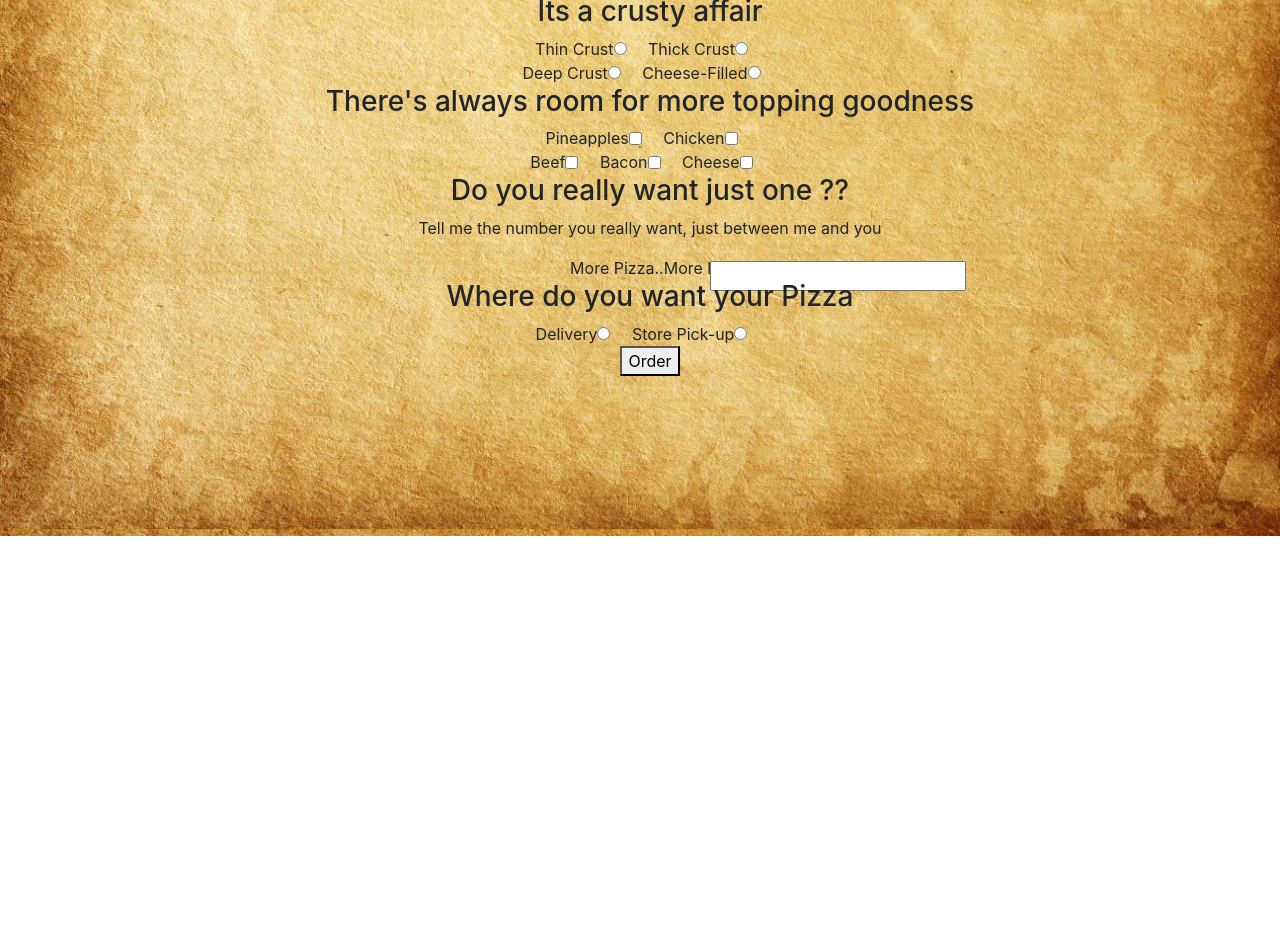
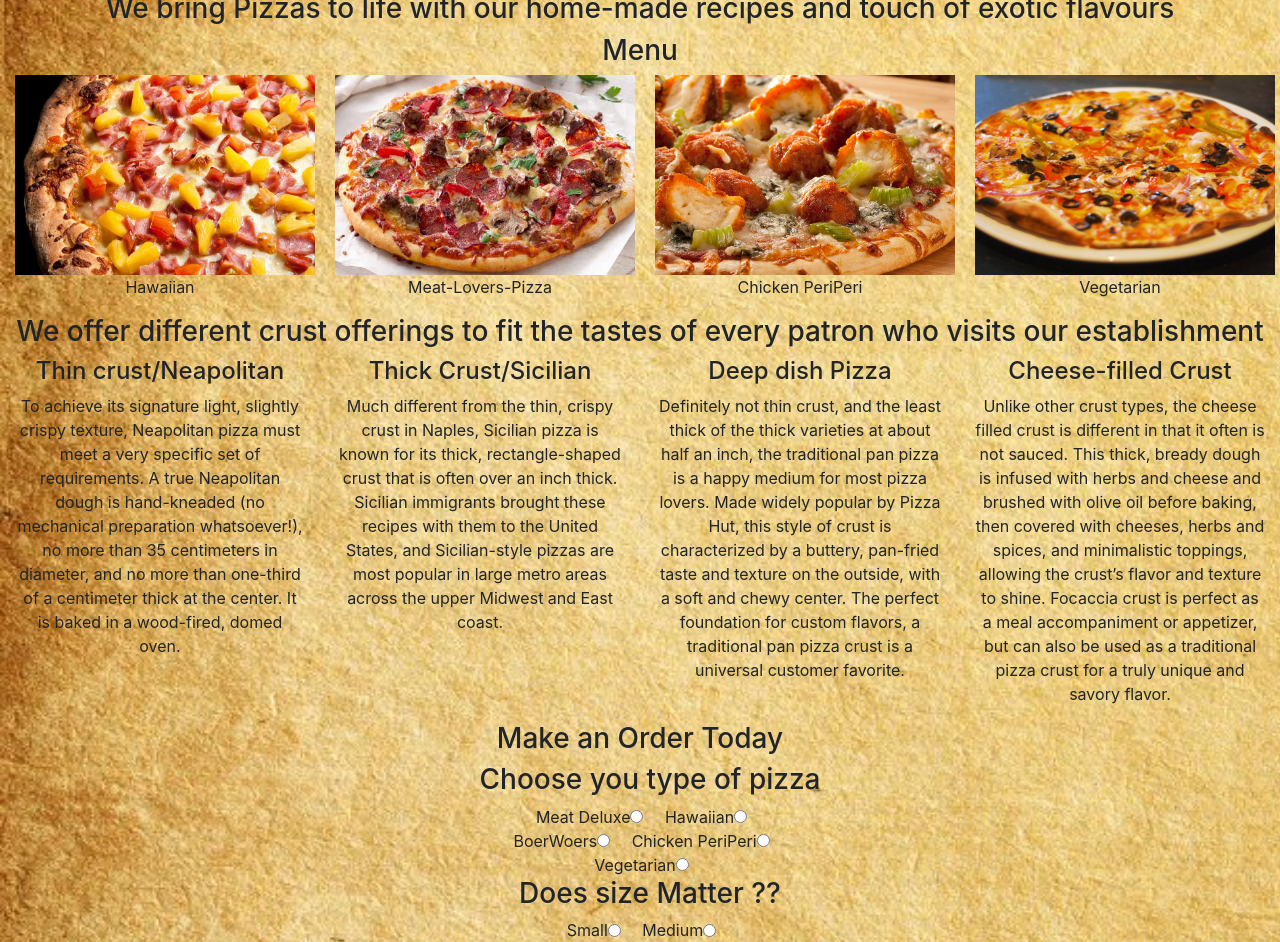
Before and after one commit to martyminion/Luigi-s, a plain HTML site: page index.html in a window 1280 px wide. Shown: the part 264-1206 px from the top of the page. Before the commit the page ends 800 px from the top, so only its background shows below. Drawn offline with Linux system fonts and the light colour scheme.

Commit message:
adds menu section and pizza crust section

```diff
--- a/css/styles.css
+++ b/css/styles.css
@@ -5,9 +5,16 @@
 body{
   background-image: url('../images/background2.jpg');
   background-size: cover;
-  text-align: center;
+  }
+.crustInfo img{
+  display: none;
 }
-
-.title{
-  background-image: url('../images/backgnd.png');
+.hide{
+  display: none;
 }
+#numberLabel{
+  margin-right: 50px;
+}
+.numberDiv{
+  padding-bottom: 50px;
+}
--- a/index.html
+++ b/index.html
@@ -7,11 +7,81 @@
     <script src = "js/scripts.js"></script>
     <title>Luigi's</title>
   </head>
-  <body class="container">
+  <body class="container-fluid text-center">
+
     <div class="title">
+      <img src="images/backgnd.png" alt="pizza" width="200" height="200">
       <h1>LUIGI'S PIZZERIA</h1>
+      <h3>We bring Pizzas to life with our home-made recipes and touch of exotic flavours</h3>
     </div>
 
+    <div>
+      <h3>Menu</h3>
+      <div class="row">
+        <div class="col-md-3">
+          <img src="images/hawaiian.jpg" alt="Hawaiian" width="300" height="200">
+          <p>Hawaiian</p>
+        </div>
+        <div class="col-md-3">
+          <img src="images/Meat-Lovers-Pizza.jpg" alt="Meat-Deluxe" width="300" height="200">
+          <p>Meat-Lovers-Pizza</p>
+        </div>
+        <div class="col-md-3">
+          <img src="images/chicken.jpg" alt="chickenPeriPeri" width="300" height="200">
+          <p>Chicken PeriPeri</p>
+        </div>
+        <div class="col-md-3">
+          <img src="images/vegetarian.jpg" alt="Vegetarian" width="300" height="200">
+          <p>Vegetarian</p>
+        </div>
+      </div>
+    </div>
+    <div class="crustInfo">
+      <h3>We offer different crust offerings to fit the tastes of every patron who visits our establishment</h3>
+      <div class="row">
+        <div class="col-md-3" id="thinCrust">
+          <h4>Thin crust/Neapolitan</h4>
+          <p>To achieve its signature light, slightly crispy texture, Neapolitan pizza must meet a very specific set of requirements.
+             A true Neapolitan dough is hand-kneaded (no mechanical preparation whatsoever!), no more than 35 centimeters in diameter,
+             and no more than one-third of a centimeter thick at the center. It is baked in a wood-fired, domed oven.
+          </p>
+          <img id="thinCrustimg" src="images/thinCrust.jpeg" width="200" height="200">
+        </div>
+        <div class="col-md-3" id="thickCrust">
+          <h4>Thick Crust/Sicilian</h4>
+          <p>Much different from the thin, crispy crust in Naples, Sicilian pizza is known for its thick,
+            rectangle-shaped crust that is often over an inch thick. Sicilian immigrants brought these
+            recipes with them to the United States,
+             and Sicilian-style pizzas are most popular in large metro areas across the upper Midwest and East coast.</p>
+             <img src="images/thick.jpg" width="200" height="200">
+
+
+        </div>
+        <div class="col-md-3" id="deepCrust">
+          <h4>Deep dish Pizza</h4>
+          <p>Definitely not thin crust, and the least thick of the thick varieties at about half an inch,
+             the traditional pan pizza is a happy medium for most pizza lovers. Made widely popular by Pizza Hut,
+             this style of crust is characterized by a buttery, pan-fried taste and texture on the outside, with a soft and chewy center.
+            The perfect foundation for custom flavors, a traditional pan pizza crust is a universal customer favorite.</p>
+            <img src="images/deepcrust.png" width="200" height="200">
+
+        </div>
+        <div class="col-md-3" id="cheeseCrust">
+          <h4>Cheese-filled Crust</h4>
+          <p>Unlike other crust types, the cheese filled crust is different in that it often is not sauced. This thick,
+            bready dough is infused with herbs and cheese and brushed with olive oil before baking, then covered with cheeses,
+             herbs and spices, and minimalistic toppings, allowing the crust’s flavor and texture to shine. Focaccia
+             crust is perfect as a
+             meal accompaniment or appetizer, but can also be used as a traditional pizza crust for a truly unique and savory flavor.
+          </p>
+          <img src="images/cheeseFilled.png" width="200" height="200">
+        </div>
+      </div>
+    </div>
+
+    <div>
+      <h3>Make an Order Today</h3>
+    </div>
 
     <form>
       <div id="pizzaType" class="form-check">
@@ -102,25 +172,31 @@
         </div>
       </div>
 
-      <div class="form-check">
+      <div class="form-check numberDiv">
         <h3>Do you really want just one ??</h3>
         <blockquote>Tell me the number you really want, just between me and you</blockquote>
-        <label for="number" class="form-check-label">More Pizza..More life</label>
+        <label id="numberLabel" for="number" class="form-check-label">More Pizza..More life</label><br>
         <input class="form-check-input" name="number" type="number" min="1" id="number">
       </div>
 
-      <div class="form-check">
+      <!-- <div class="form-check">
         <h3>Where do you want your Pizza</h3>
-        <div class="form-check-inline" id="deliverSelect">
-          <label for="delivery" class="form-check-label">Delivery</label>
+         <div class="form-check-inline">
+          <label for="delivery" class="form-check-label" id="deliverSelect">Delivery</label>
           <input class="form-check-input" name="delivery" type="radio" value="deliver">
         </div>
         <div class="form-check-inline">
           <label for="pickUp" class="form-check-label">Store Pick-up</label>
           <input class="form-check-input" name="delivery" type="radio" value="storepickup">
         </div>
+      </div> -->
 
+      <div class="deliveryOption">
+        <p id="deliveryOptionP1">Deliver to your location</p>
+
+        <p id="deliveryOptionP2">Pick up from our Store</p>
       </div>
+
       <div id="deliverLocation">
         <div class="form-check">
           <label for="delivery" class="form-check-label">Please Enter a delivery location</label>
--- a/js/scripts.js
+++ b/js/scripts.js
@@ -90,6 +90,19 @@ function totalPrice(typeCost,crustCost,sizeCost,toppingsCost){
 
 $(document).ready(function ()
 {
+  $("#thinCrust").click(function(){
+    $("#thinCrust").children('img').toggle()
+  })
+  $("#thickCrust").click(function(){
+    $("#thickCrust").children('img').toggle()
+  })
+  $("#deepCrust").click(function(){
+    $("#deepCrust").children('img').toggle()
+  })
+  $("#cheeseCrust").click(function(){
+    $("#cheeseCrust").children('img').toggle()
+  })
+
   $("#sendIt").click(function(event){
     event.preventDefault();
     let toppingsS = [];
@@ -174,10 +187,10 @@ $(document).ready(function ()
     var number = parseInt($('input#number').val())
 
     //var deliveryStatus = $('input[name="delivery"]:checked').val();
+    $('#deliveryOptionp1').click(function(){
+      $("#deliverLocation").toggle()
+    })
 
-    $('#deliverSelect').click(function(){
-      $("#deliverLocation").toggle
-    })
     var deliverLocation = $('deliverLocale').val();
 
 
```
Also changed, not shown: images/Meat-Lovers-Pizza.jpg (added), images/boerwoers.jpg (added), images/cheeseFilled.png (added), images/chicken.jpg (added), images/deepcrust.png (added), images/hawaiian.jpg (added), images/thick.jpg (added), images/thinCrust.jpeg (added), images/thincrust.jpg (added), images/vegetarian.jpg (added), 1 other file.
